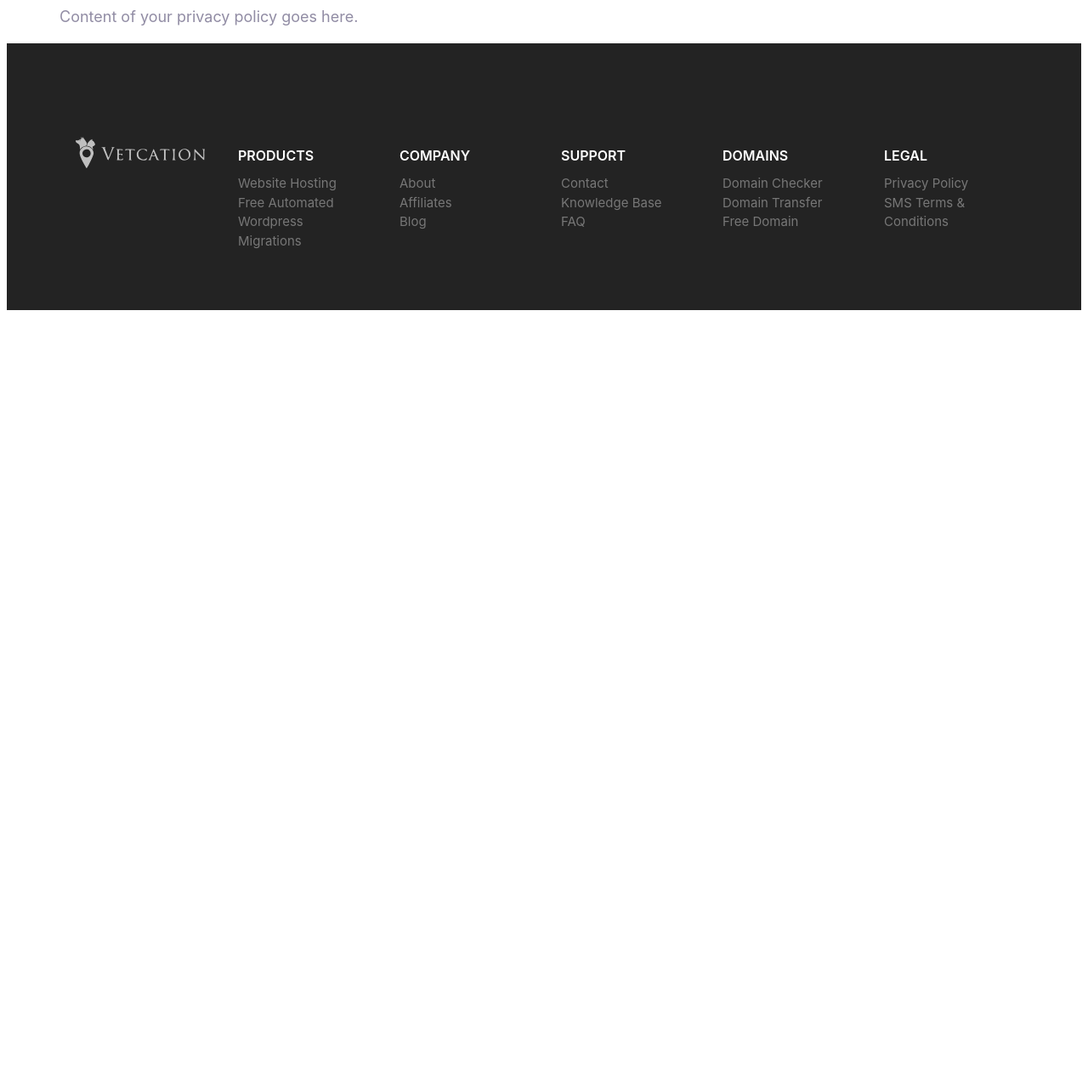
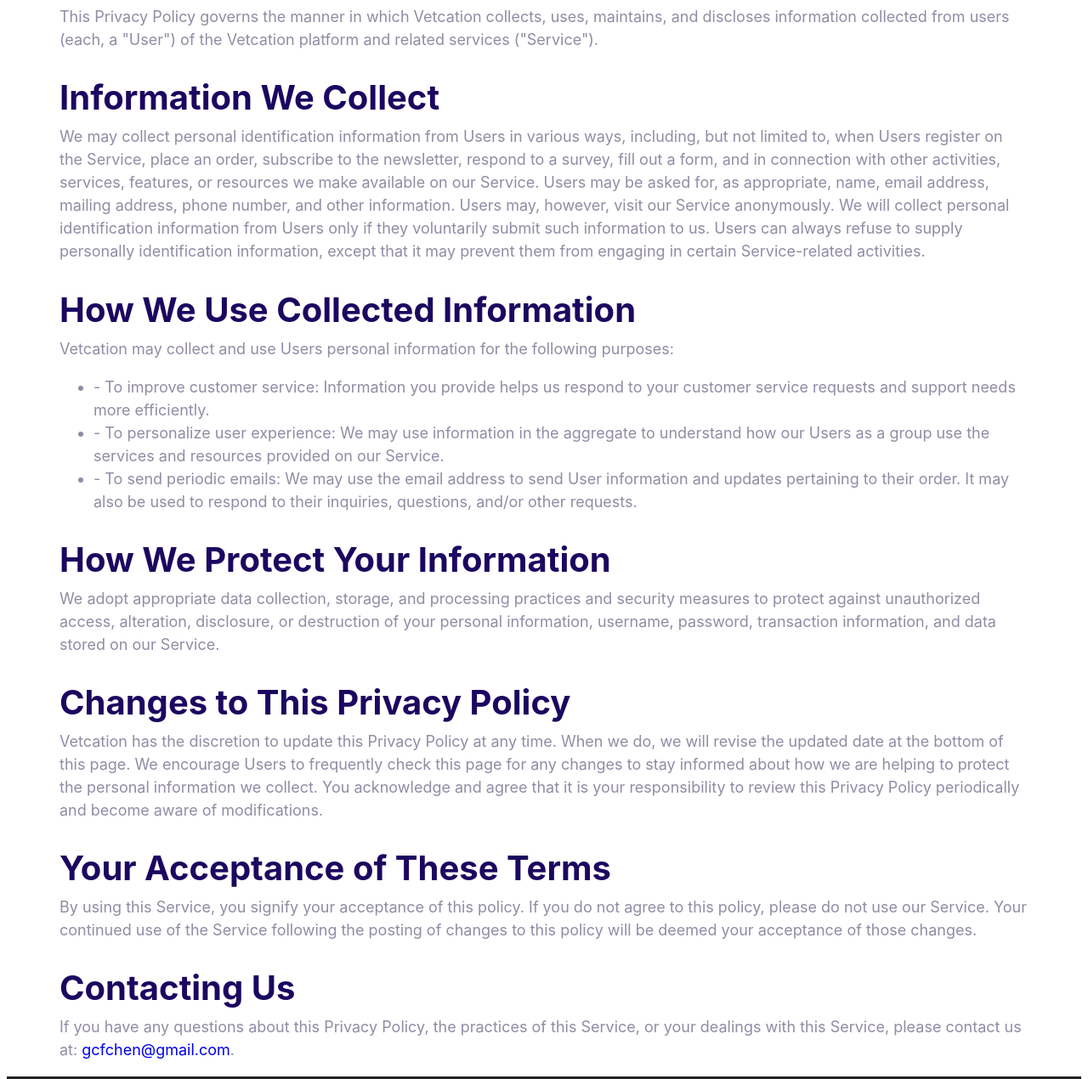
Before and after one commit to geoffcfchen/Vetcation, a website built with Parcel: page privacy-policy.html in a window 1280 px wide. Shown: the part 230-1500 px from the top of the page at 85% size. Before the commit the page ends 800 px from the top, so only its background shows below. Built offline with nearby package versions, Linux system fonts and the light colour scheme.

Commit message:
update privacy

```diff
--- a/privacy-policy.html
+++ b/privacy-policy.html
@@ -22,8 +22,86 @@
     <main>
       <section class="container">
         <h1>Privacy Policy</h1>
-        <p>Content of your privacy policy goes here.</p>
-        <!-- Fill in your privacy policy details -->
+        <p>
+          This Privacy Policy governs the manner in which Vetcation collects,
+          uses, maintains, and discloses information collected from users (each,
+          a "User") of the Vetcation platform and related services ("Service").
+        </p>
+
+        <h2>Information We Collect</h2>
+        <p>
+          We may collect personal identification information from Users in
+          various ways, including, but not limited to, when Users register on
+          the Service, place an order, subscribe to the newsletter, respond to a
+          survey, fill out a form, and in connection with other activities,
+          services, features, or resources we make available on our Service.
+          Users may be asked for, as appropriate, name, email address, mailing
+          address, phone number, and other information. Users may, however,
+          visit our Service anonymously. We will collect personal identification
+          information from Users only if they voluntarily submit such
+          information to us. Users can always refuse to supply personally
+          identification information, except that it may prevent them from
+          engaging in certain Service-related activities.
+        </p>
+
+        <h2>How We Use Collected Information</h2>
+        <p>
+          Vetcation may collect and use Users personal information for the
+          following purposes:
+        </p>
+        <ul>
+          <li>
+            - To improve customer service: Information you provide helps us
+            respond to your customer service requests and support needs more
+            efficiently.
+          </li>
+          <li>
+            - To personalize user experience: We may use information in the
+            aggregate to understand how our Users as a group use the services
+            and resources provided on our Service.
+          </li>
+          <li>
+            - To send periodic emails: We may use the email address to send User
+            information and updates pertaining to their order. It may also be
+            used to respond to their inquiries, questions, and/or other
+            requests.
+          </li>
+        </ul>
+
+        <h2>How We Protect Your Information</h2>
+        <p>
+          We adopt appropriate data collection, storage, and processing
+          practices and security measures to protect against unauthorized
+          access, alteration, disclosure, or destruction of your personal
+          information, username, password, transaction information, and data
+          stored on our Service.
+        </p>
+
+        <h2>Changes to This Privacy Policy</h2>
+        <p>
+          Vetcation has the discretion to update this Privacy Policy at any
+          time. When we do, we will revise the updated date at the bottom of
+          this page. We encourage Users to frequently check this page for any
+          changes to stay informed about how we are helping to protect the
+          personal information we collect. You acknowledge and agree that it is
+          your responsibility to review this Privacy Policy periodically and
+          become aware of modifications.
+        </p>
+
+        <h2>Your Acceptance of These Terms</h2>
+        <p>
+          By using this Service, you signify your acceptance of this policy. If
+          you do not agree to this policy, please do not use our Service. Your
+          continued use of the Service following the posting of changes to this
+          policy will be deemed your acceptance of those changes.
+        </p>
+
+        <h2>Contacting Us</h2>
+        <p>
+          If you have any questions about this Privacy Policy, the practices of
+          this Service, or your dealings with this Service, please contact us
+          at: <a href="gcfchen@gmail.com">gcfchen@gmail.com</a>.
+        </p>
       </section>
     </main>
 
```
